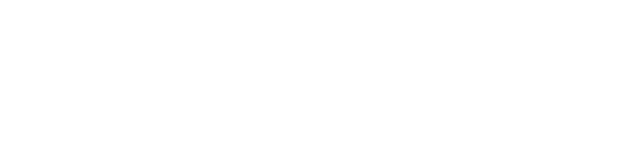
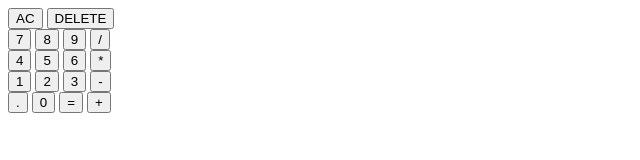
Before and after one commit to NeoDalmatian/Calculator, a plain HTML site: page index.html in a window 1280 px wide. Shown: the whole page, without its empty margins (0-640 px from the left). Drawn offline with Linux system fonts and the light colour scheme.

Commit message:
Implement calculator in html

```diff
--- a/index.html
+++ b/index.html
@@ -8,6 +8,47 @@
   </head>
 
   <body>
+    <div id="calculator">
 
+      <div id="display">
+      </div>
+
+      <div class="buttons">
+
+        <div id="rowOne">
+          <button>AC</button>
+          <button>DELETE</button>
+        </div>
+
+        <div id="rowTwo">
+          <button>7</button>
+          <button>8</button>
+          <button>9</button>
+          <button>/</button>
+        </div>
+
+        <div id="rowThree">
+          <button>4</button>
+          <button>5</button>
+          <button>6</button>
+          <button>*</button>
+        </div>
+
+        <div id="rowFour">
+          <button>1</button>
+          <button>2</button>
+          <button>3</button>
+          <button>-</button>
+        </div>
+
+        <div id="rowFive">
+          <button>.</button>
+          <button>0</button>
+          <button>=</button>
+          <button>+</button>
+
+        </div>
+      </div>
+    </div>
   </body>
 </html>
```
